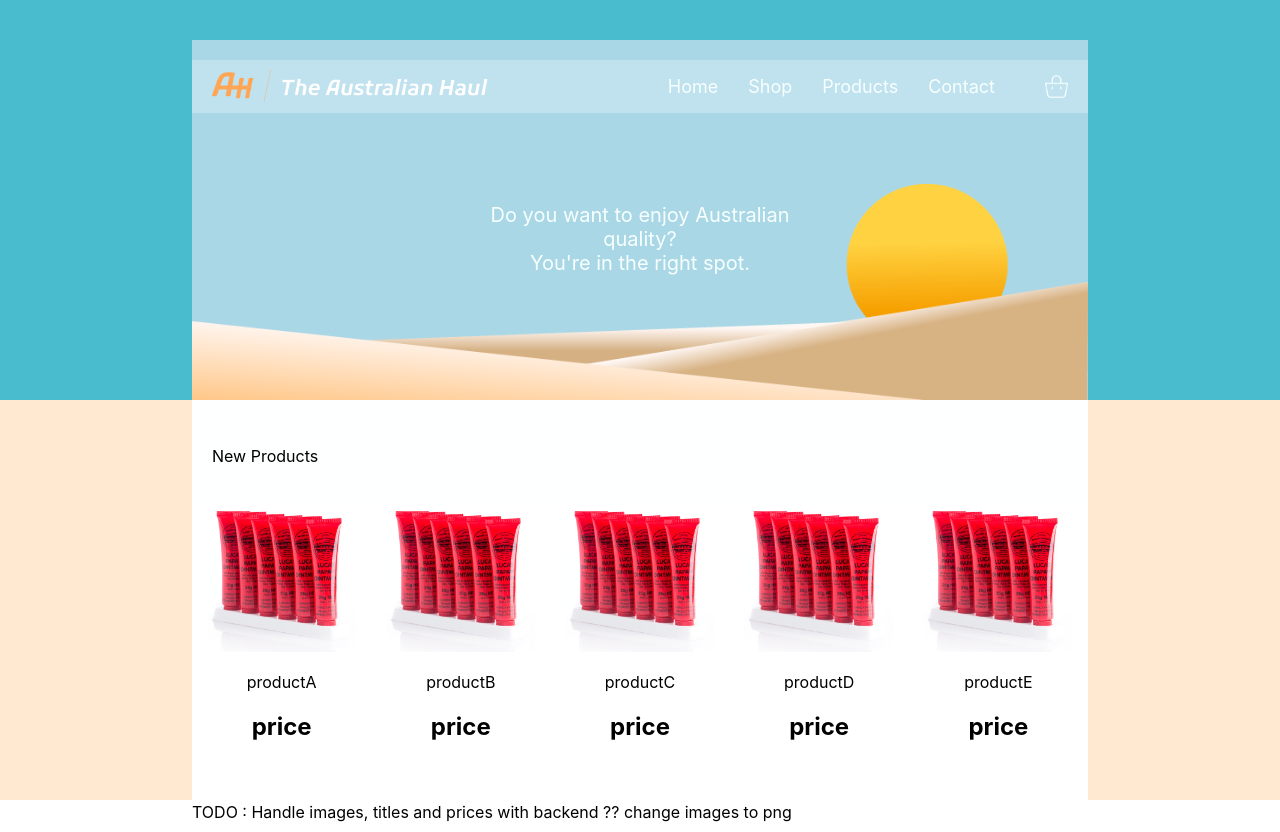
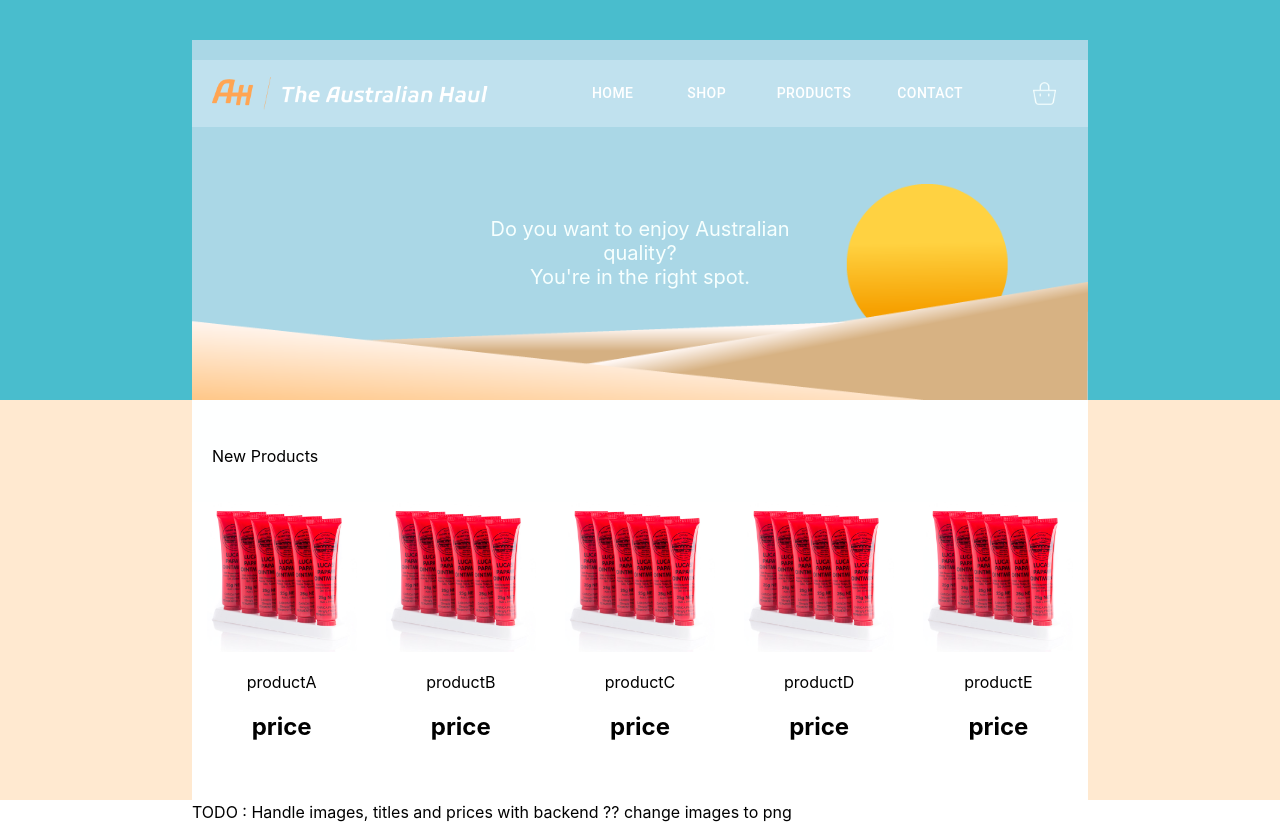
Before and after one commit to TonyAbramo/TheAustralianHaul, a React (Create React App) app: page / in a window 1280 px wide. Built offline with nearby package versions, Linux system fonts and the light colour scheme.

Commit message:
[TopPanel][NavBar] added menu buttons

```diff
--- a/src/components/menu/Menu.tsx
+++ b/src/components/menu/Menu.tsx
@@ -1,4 +1,5 @@
 import * as React from 'react';
+import Button from '@material-ui/core/Button';
 
 export default function Menu() {
 
@@ -10,16 +11,17 @@ export default function Menu() {
         color: "#F7FFFE",
         fontSize: 18,
     }
-    const spaceBetweenStyle: React.CSSProperties = {
+    const buttonStyle: React.CSSProperties = {
         marginLeft: 30,
+        color: '#fff'
     }
 
     return (
         <div style={menuStyle} >
-            <div style={spaceBetweenStyle} >Home</div>
-            <div style={spaceBetweenStyle} >Shop</div>
-            <div style={spaceBetweenStyle} >Products</div>
-            <div style={spaceBetweenStyle} >Contact</div>
+            <Button style={buttonStyle} >Home</Button>
+            <Button style={buttonStyle} >Shop</Button>
+            <Button style={buttonStyle} >Products</Button>
+            <Button style={buttonStyle} >Contact</Button>
         </div>
     )
 }
--- a/src/components/menu/NavBar.tsx
+++ b/src/components/menu/NavBar.tsx
@@ -1,9 +1,11 @@
 import * as React from 'react';
+import IconButton from '@material-ui/core/IconButton';
 
 import Menu from './Menu';
 
 import australianHaulLogo from '../../assets/AH_logo.png';
 import shoppingCartIcon from '../../assets/shopping-bag-white.png';
+
 
 
 
@@ -30,13 +32,14 @@ export default function NavBar() {
                 height='auto'
             />
             <Menu />
+            <IconButton style={iconStyle}>
                 <img
                     src={shoppingCartIcon}
                     alt="shopping cart icon"
-                style={iconStyle}
                     width={23}
                     height="auto"
                 />
+            </IconButton>
         </div>
     )
 }
```
Also changed, not shown: 1 other file (tests, documents, lock files or other folders). Lines whose indentation alone changed are shown as unchanged.
